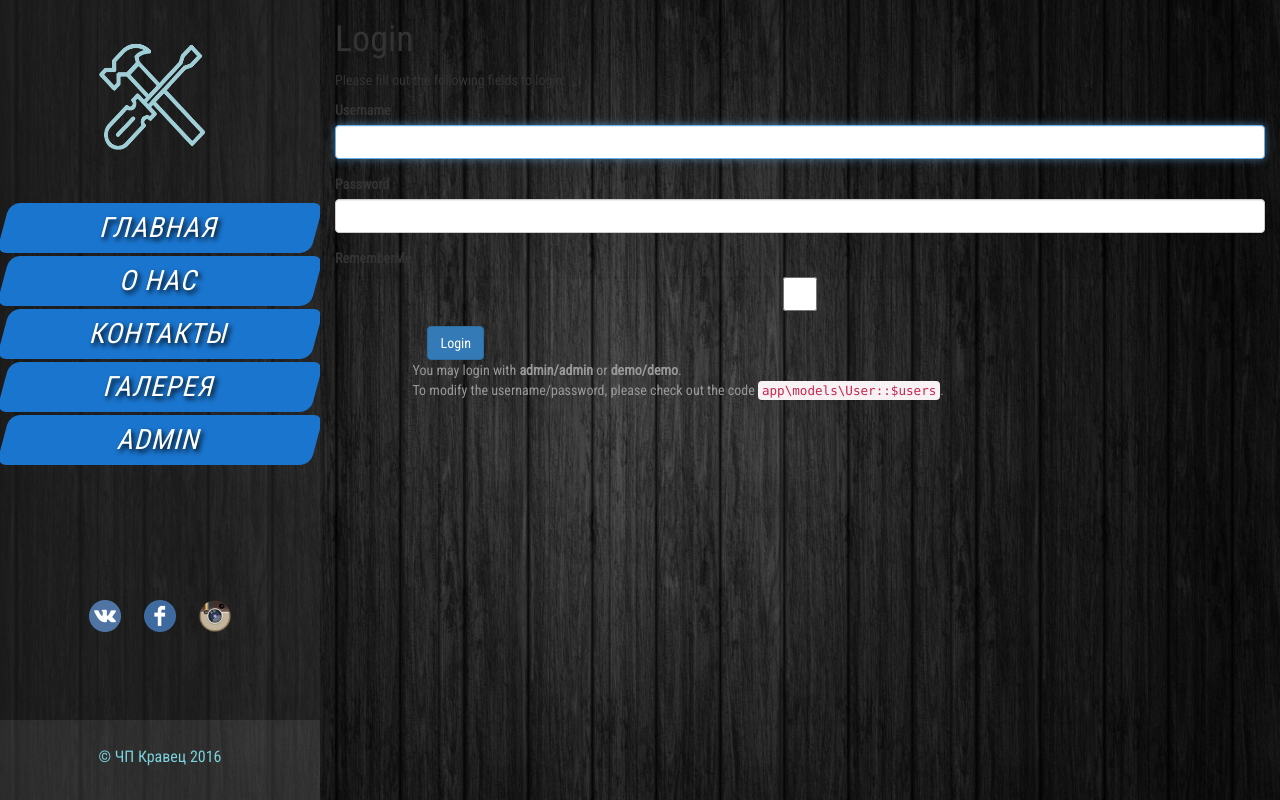
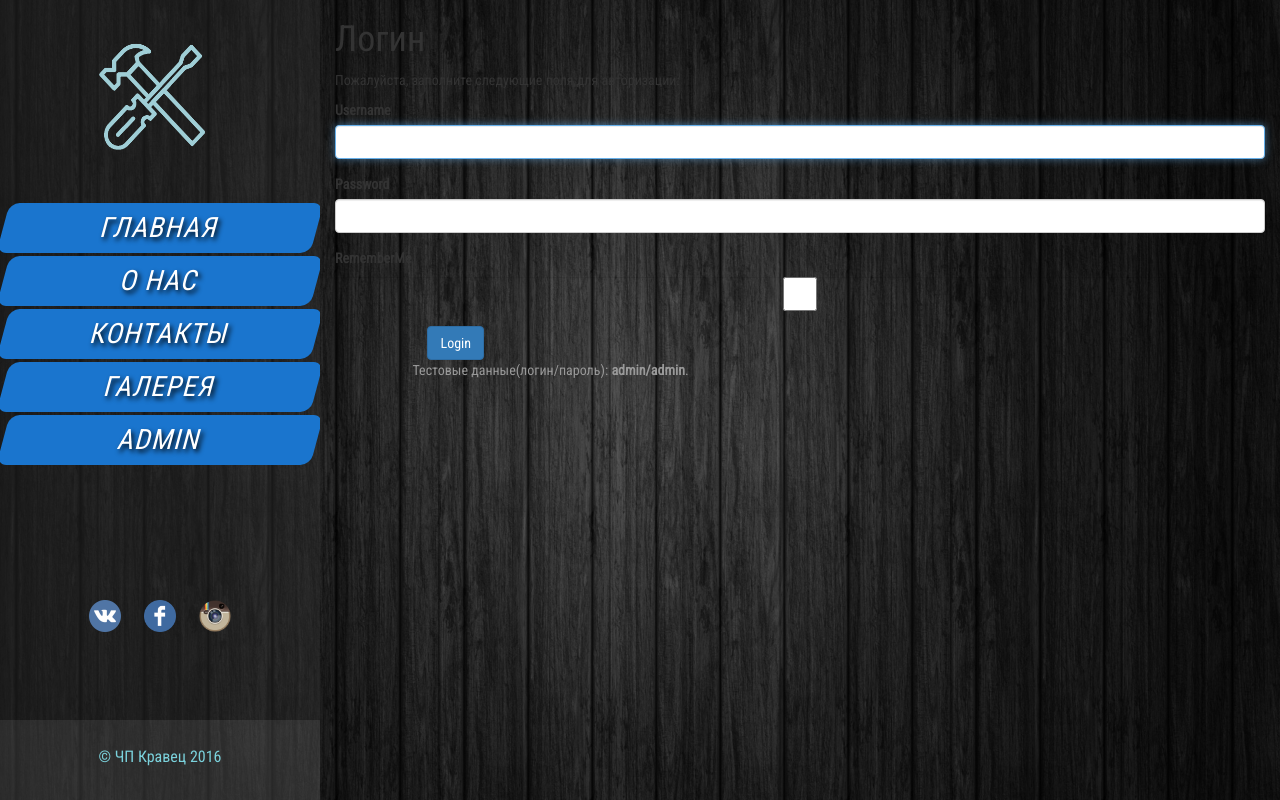
Before and after one commit to Alexchep/furniture, a Yii app: template views/site/login.php in a window 1280 px wide. Run offline with PHP 8.4 and a stand-in for Yii, Linux system fonts and the light colour scheme; the template is opened without the code that fills it, so the values that code supplies are empty; form fields are guessed from the names that the template uses; some libraries are stand-ins or nearby versions.

```diff
--- a/models/LoginForm.php
+++ b/models/LoginForm.php
@@ -50,7 +50,7 @@ class LoginForm extends Model
             $user = $this->getUser();
 
             if (!$user || !$user->validatePassword($this->password)) {
-                $this->addError($attribute, 'Incorrect username or password.');
+                $this->addError($attribute, 'Неверный логин или пароль.');
             }
         }
     }
--- a/views/layouts/main.php
+++ b/views/layouts/main.php
@@ -36,7 +36,7 @@ AppAsset::register($this);
                     <li class="active"><?php echo Html::a('О нас', ['/about/index']) ?></li>
                     <li class="active"><?php echo Html::a('Контакты', ['/contact/index']) ?></li>
                     <li class="active"><?php echo Html::a('Галерея', ['/gallery/index']) ?></li>
-                    <li class="active"><?php echo Html::a('Admin', ['/admin/default/login']) ?></li>
+                    <li class="active"><?php echo Html::a('Admin', ['/admin/default/index']) ?></li>
                 </ul>
             </div>
             <div class="social row-fluid">
--- a/views/site/login.php
+++ b/views/site/login.php
@@ -7,13 +7,13 @@
 use yii\helpers\Html;
 use yii\bootstrap\ActiveForm;
 
-$this->title = 'Login';
+$this->title = 'Логин';
 $this->params['breadcrumbs'][] = $this->title;
 ?>
 <div class="site-login">
     <h1><?= Html::encode($this->title) ?></h1>
 
-    <p>Please fill out the following fields to login:</p>
+    <p>Пожалуйста, заполните следующие поля для авторизации:</p>
 
     <?php $form = ActiveForm::begin([
         'id' => 'login-form',
@@ -41,7 +41,6 @@ $this->params['breadcrumbs'][] = $this->title;
     <?php ActiveForm::end(); ?>
 
     <div class="col-lg-offset-1" style="color:#999;">
-        You may login with <strong>admin/admin</strong> or <strong>demo/demo</strong>.<br>
-        To modify the username/password, please check out the code <code>app\models\User::$users</code>.
+        Тестовые данные(логин/пароль): <strong>admin/admin</strong>.
     </div>
 </div>
```
Also changed, not shown: config/web.php (+10 -1 lines), controllers/SiteController.php (+68 -0 lines), modules/admin/controllers/DefaultController.php (+3 -63 lines), tests/functional/LoginFormCest.php (+3 -3 lines).
